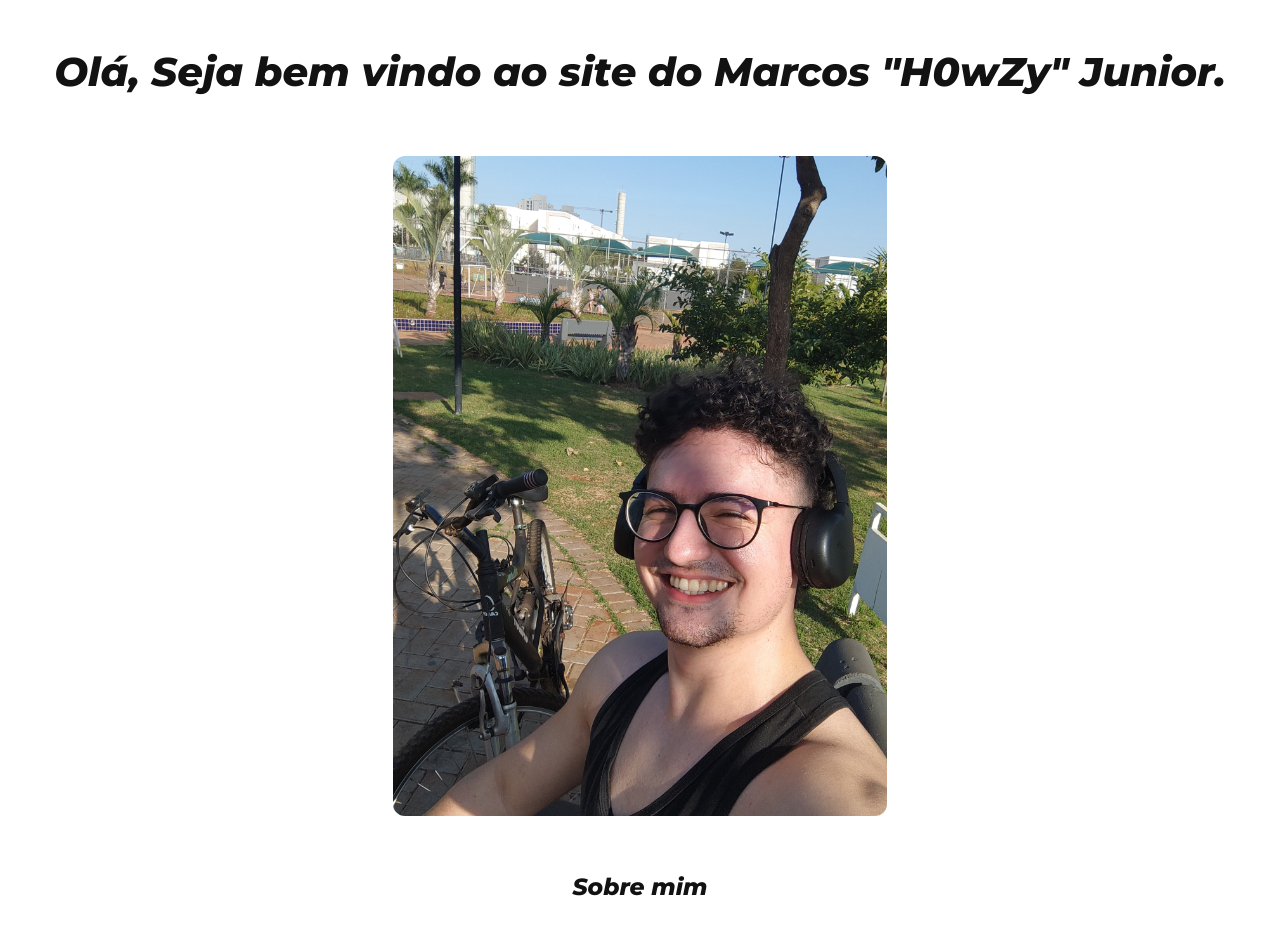
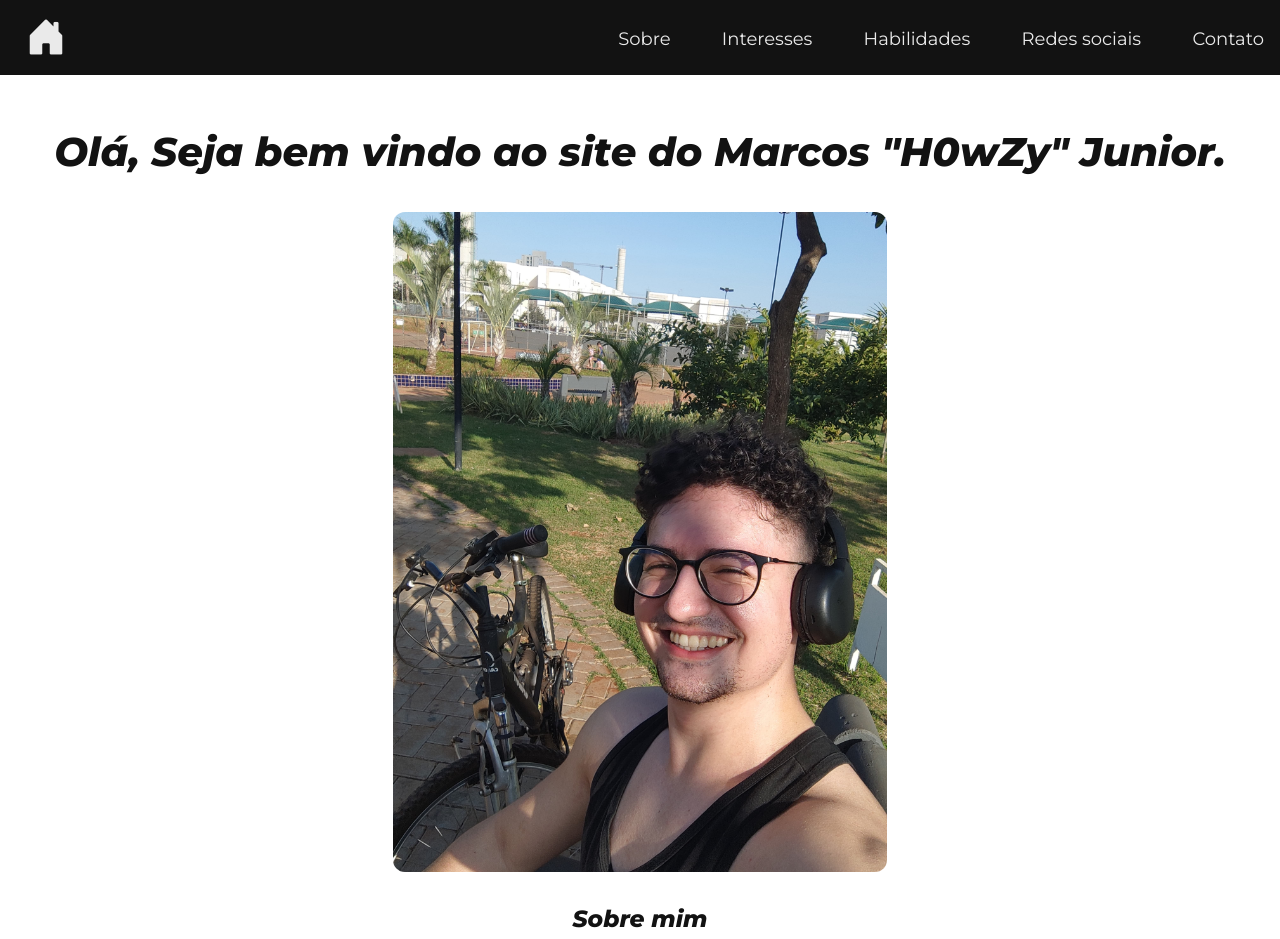
Before and after one commit to H0wZy/h0wzysite1, a plain HTML site: page index.html in a window 1280 px wide. Shown: the top 939 px of the page. Drawn offline with nearby package versions, Linux system fonts and the light colour scheme.

Commit message:
navbar implementada

```diff
--- a/index.html
+++ b/index.html
@@ -6,34 +6,47 @@
     <meta name="viewport" content="width=device-width, initial-scale=1.0">
     <title>ATIVIDADE 01 - HTML BÁSICO</title>
 
-    <link rel="stylesheet" href="https://cdn.jsdelivr.net/npm/bootstrap-icons@1.11.3/font/bootstrap-icons.min.css">
-    <link rel="stylesheet" href="style.css">
+
 </head>
 
 <body>
+    <link rel="stylesheet" href="style.css">
+    <link rel="stylesheet" href="https://cdn.jsdelivr.net/npm/bootstrap-icons@1.11.3/font/bootstrap-icons.min.css">
 
     <div class="container-fluid" id="topo">
+
+        <header class="header">
+            <a href="#" class="logo montserrat-bold"><i class="bi bi-house-door-fill"></i></a>
+
+            <nav class="navbar">
+                <a href="#sobre">Sobre</a>
+                <a href="#interesses">Interesses</a>
+                <a href="#habilidades">Habilidades</a>
+                <a href="http://www.linktr.ee/h0wzy" target="_blank" rel="noopener noreferrer">Redes sociais</a>
+                <a href="#contato">Contato</a>
+            </nav>
+        </header>
+
         <h1 class="montserrat-bold">Olá, Seja bem vindo ao site do Marcos "H0wZy" Junior.</h1>
-        <br>
 
-        <a href="#contato"><img class="img-h0wzy" src="img/euatual.jpeg" alt="Marcos 'H0wZy' Junior"></a>
-        <br>
-        <h3 class="montserrat-bold">Sobre mim</h3>
+        <a href="#contato"><img class="img-h0wzy" id="sobre" src="img/euatual.jpeg" alt="Marcos 'H0wZy' Junior"></a>
+
+        <h3 class="montserrat-bold" id="interesses">Sobre mim</h3>
         <p class="center-text">Me chamo Marcos Junior Bueno Selzler, meu nickname online é "H0wZy" com a pronúncia de:
             "ráuzi".<br>Sou um estudante de programação e pretendo ser programador futuramente!<br>
             As vezes faço lives também, confira meu trabalho no Linktree!</p>
-        <br>
-        <h3 class="montserrat-bold">Meus Interesses</h3>
-        <ol>
+
+        <h3 class="montserrat-bold" id="habilidades">Meus Interesses</h3>
+        <ul>
             <li>Tecnologia</li>
             <li>Filmes</li>
             <li>Séries</li>
             <li>Músicas</li>
             <li>Jogos</li>
             <li>Cultora Pop/Geek</li>
-        </ol>
-        <br>
-        <h3 class="montserrat-bold">Minhas habilidades</h3>
+        </ul>
+
+        <h3 class="montserrat-bold" id="redes">Minhas habilidades</h3>
         <ul>
             <li>Rápido aprendizado</li>
             <li>Boa comunicação</li>
@@ -41,13 +54,11 @@
             <li>Alto empenho</li>
             <li>Flexivel</li>
         </ul>
-        <br>
+
         <h3 class="montserrat-bold">Redes sociais<a class="linktree" href="https://linktr.ee/h0wzy" target="_blank"
                 rel="noopener noreferrer">
         </h3><img class="linktree" src="img/linktree.png" alt=""></a>
-        <br>
 
-        <br>
 
         <div class="contato" id="contato">
             <h3 class="montserrat-bold">Contato:</h3>
@@ -66,10 +77,9 @@
 
         </div>
         <div class="container-return">
-            <a href="#topo" class="return">Retornar ao topo ▲</a>
+            <a href="#" class="return">Retornar ao topo ▲</a>
         </div>
     </div>
-
 
     <script src="script.js"></script>
 </body>
--- a/style.css
+++ b/style.css
@@ -3,7 +3,6 @@
 @import url('https://fonts.googleapis.com/css2?family=Montserrat:ital,wght@1,800&display=swap');
 
 * {
-    /* margin: 0 auto; */
     padding: 3px;
     box-sizing: border-box;
     scroll-behavior: smooth;
@@ -16,6 +15,51 @@ body {
     height: 100vh;
 }
 
+.header {
+    background-color: #121212;
+    position: fixed;
+    top: 0;
+    left: 0;
+    width: 100%;
+    padding: 10px 10px 10px 20px;
+    display: flex;
+    justify-content: space-between;
+    align-items: center;
+    z-index: 100;
+}
+
+.logo {
+    font-size: 40px;
+    color: #eaeaea;
+    text-decoration: none;
+    transition: .4s;
+}
+.logo:hover {
+    transform: scale(1.06);
+}
+
+.navbar a {
+    position: relative;
+    font-size: 18px;
+    color: #eaeaea;
+    text-decoration: none;
+    margin-left: 40px;
+}
+
+.navbar a::before {
+    content: '';
+    position: absolute;
+    top: 100%;
+    left: 0;
+    width: 0;
+    height: 3px;
+    background-color: #eaeaea;
+    transition: .5s;
+}
+
+.navbar a:hover::before {
+    width: 100%;
+}
 
 .montserrat-bold {
     font-family: "Montserrat", sans-serif;
@@ -29,6 +73,7 @@ body {
     flex-direction: column;
     align-items: center;
     text-align: left;
+    margin-top: 5rem;
 }
 
 .center-text {
@@ -50,6 +95,7 @@ body {
     /* Centraliza o texto */
     flex-direction: column;
     /* Alinha os itens em coluna */
+    margin-top: 3rem;
 }
 
 
```
